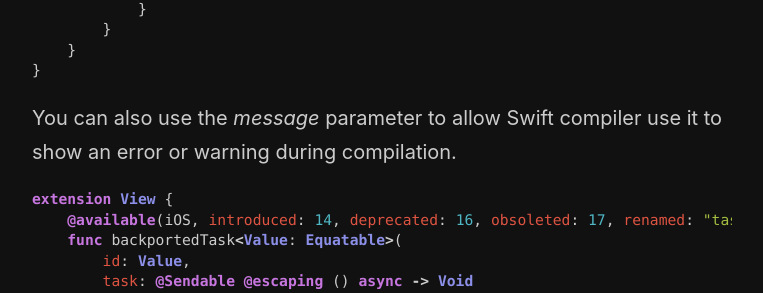
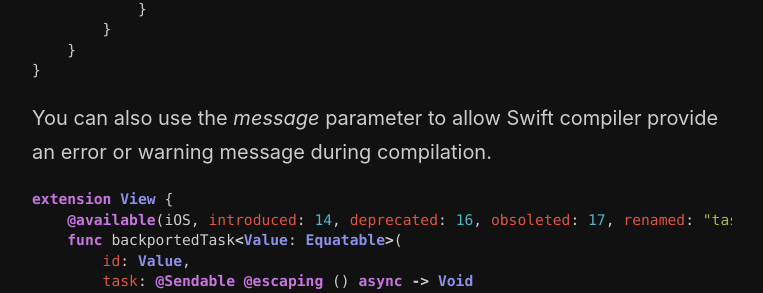
Before and after one commit to mecid/mecid.github.io, a Jekyll site: the page built from _posts/2023-05-17-api-availability-in-swift.md, in a window 1280 px wide and 900 px high, scrolled down 2749 px. Shown: the part 154-447 px from the top of the window, without its empty margins (258-1021 px from the left). Built offline with Jekyll 4.4.1, drawn with Linux system fonts in a browser that asks for light colours.

Commit message:
availability post improved

````diff
--- a/_posts/2023-05-17-api-availability-in-swift.md
+++ b/_posts/2023-05-17-api-availability-in-swift.md
@@ -114,7 +114,7 @@ extension View {
 }
 ```
 
-You can also use the *message* parameter to allow Swift compiler use it to show an error or warning during compilation.
+You can also use the *message* parameter to allow Swift compiler provide an error or warning message during compilation.
 
 ```swift
 extension View {
````
